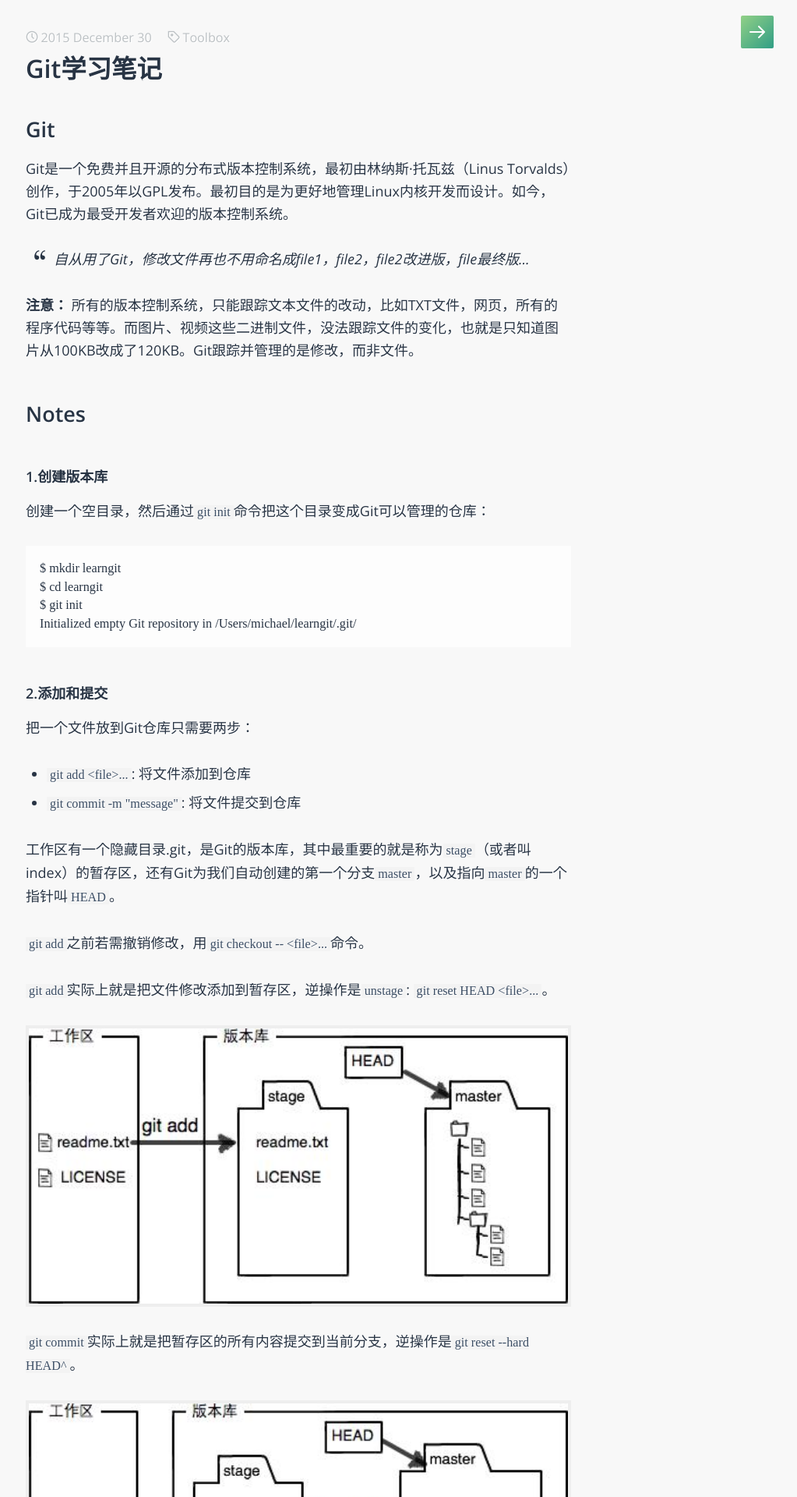
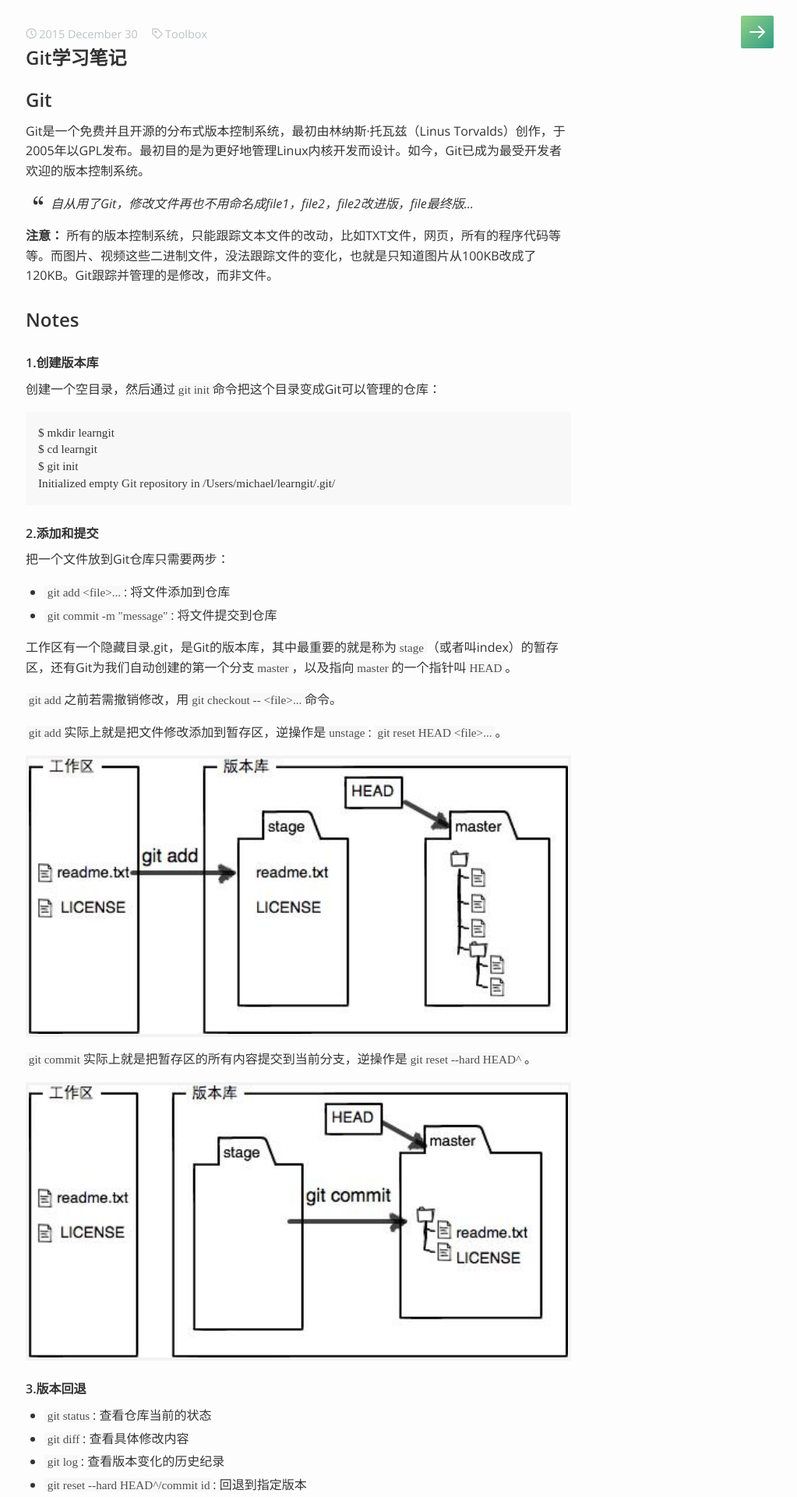
Before and after one commit to Kr0c/Kr0c.github.io, a Jekyll site: the page built from _posts/2015-12-30-git-notes.markdown, in a window 1280 px wide. Shown: the top 1920 px of the page at 78% size, without its empty margins (257-1280 px from the left). Built offline with Jekyll 4.4.1, drawn with Linux system fonts in a browser that asks for light colours; some web fonts are replaced; comment, search, counter and statistics services are not loaded; some of the changed text lies outside the part shown.

Commit message:
update view style

```diff
--- a/_sass/5-post.sass
+++ b/_sass/5-post.sass
@@ -35,7 +35,7 @@ h1 + h2, h2 + h3, h3 + h4, h4 + h5, h5 + h6
 
   &-title
     margin: 0 0 $post-paragraph-spacing * .75
-    font-size: 1.8em
+    font-size: 1.5em
     color: $post-title-color
   &-meta
     font-size: .9em
@@ -96,7 +96,7 @@ h1 + h2, h2 + h3, h3 + h4, h4 + h5, h5 + h6
 
   code
     font-family: $post-code-font
-    font-size: .9em
+    font-size: .95em
 
   *:not(pre) > code
     padding: 0 .25em
--- a/_sass/9-page.sass
+++ b/_sass/9-page.sass
@@ -3,7 +3,7 @@
 #not-found
   height: 80vh
   padding-top: 33vh
-  font-size: 20px
+  font-size: 16px
   text-align: center
   text-shadow: 1px 1px 0 #fff
   > h1
@@ -11,12 +11,12 @@
 
 // Home Page
 #home
-  padding-top: 2em
-  font-size: 18px
+  padding-top: 1em
+  font-size: 16px
   line-height: 1.8
   > h1
     margin-bottom: 10px
-    font-size: 1.7em
+    font-size: 1.6em
     + p
       margin: 0 0 2.5em
   > h2
--- a/css/main.sass
+++ b/css/main.sass
@@ -42,7 +42,7 @@ $social-icon-hover-color: #FFF
 
 // Tags
 $tag-height: 50px
-$tag-font-size: 17px
+$tag-font-size: 16px
 
 $tag-color: rgba(255, 255, 255, .7)
 $tag-hover-color: rgba(255, 255, 255, .85)
@@ -87,12 +87,12 @@ $post-width-at-1-column: 720px
 
 $post-meta-color: #BCC1C4
 
-$post-title-color: #283444
-$post-text-color: #283444
+$post-title-color: #333333
+$post-text-color: #333333
 $post-link-color: lighten($post-text-color, 20%)
 $post-link-hover-color: $gradient-end
 
-$post-bg: #F8F8F8
+$post-bg: #FDFDFD
 
 $post-img-border-color: darken($post-bg, 4%)
 $post-img-border-width: 4px
@@ -101,11 +101,11 @@ $post-code-inline-color: lighten($post-text-color, 10%)
 $post-code-inline-bg: darken($post-bg, 2%)
 $post-code-font: 'Console'
 
-$post-code-block-bg: #FDFDFD
+$post-code-block-bg: #F8F8F8
 
-$post-font-size: 18px
+$post-font-size: 16px
 $post-line-height: 1.6
-$post-paragraph-spacing: 30px
+$post-paragraph-spacing: 16px
 
 $post-hr-color: darken($post-bg, 5%)
 
```
